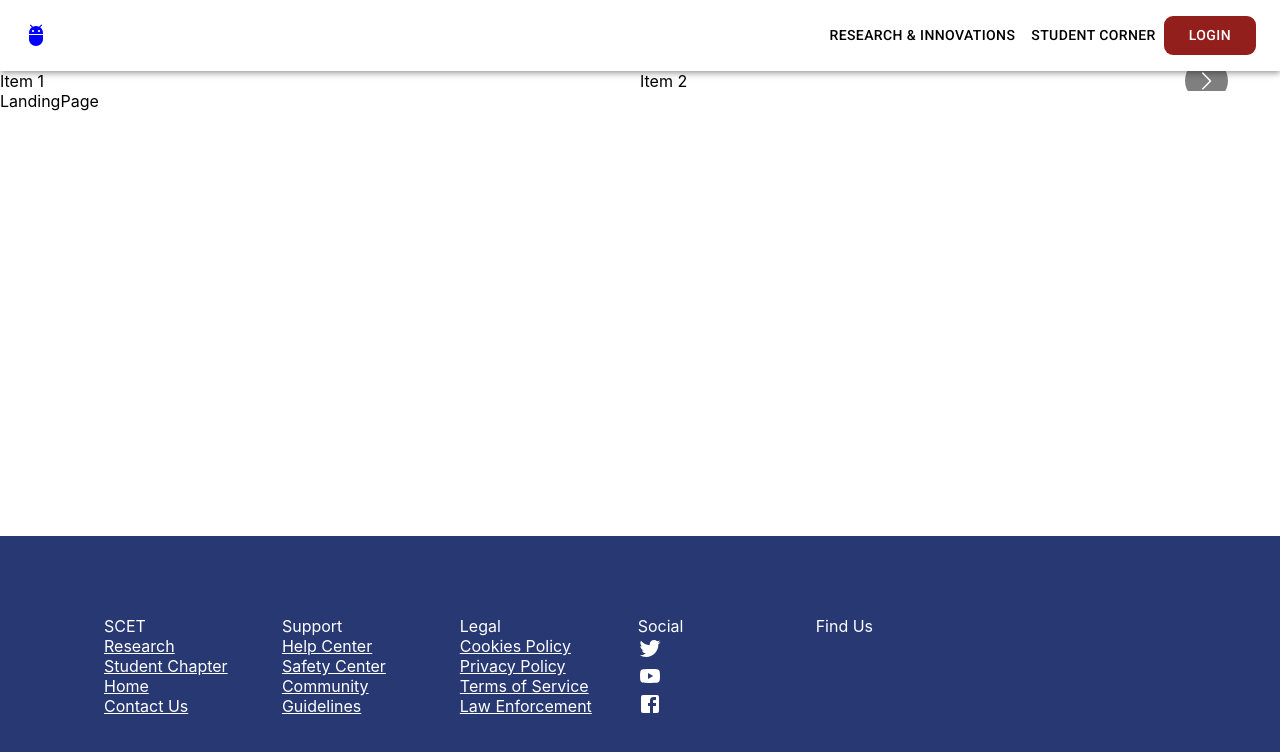
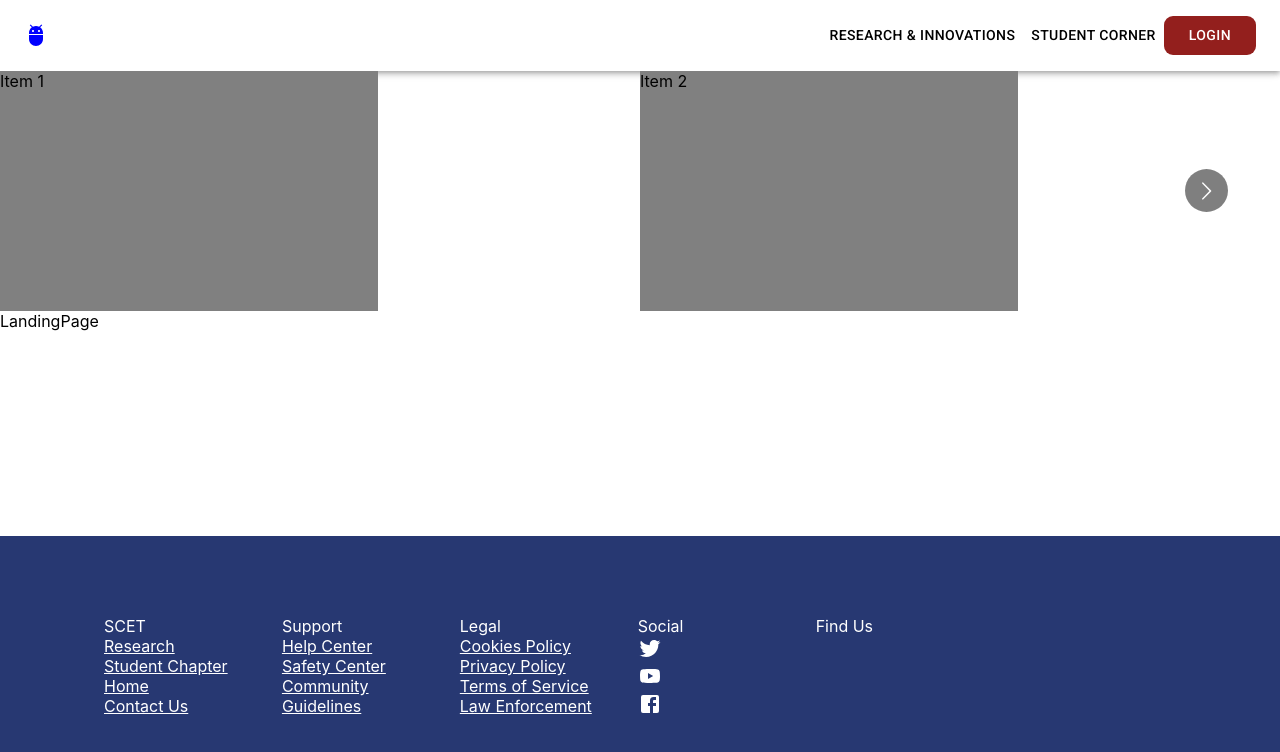
Before and after one commit to Gooner1886/systems-scet-portal, a React (Create React App) app: page / in a window 1280 px wide. Shown: the top 752 px of the page. Built offline with nearby package versions, Linux system fonts and the light colour scheme.

Commit message:
Commit 4

```diff
--- a/src/components/views/CarouselBar.js
+++ b/src/components/views/CarouselBar.js
@@ -1,3 +1,4 @@
+import { color, width } from '@mui/system';
 import React from 'react'
 import Carousel from "react-multi-carousel";
 import "react-multi-carousel/lib/styles.css";
@@ -22,14 +23,21 @@ const responsive = {
   }
 };
 
+const CaroStyle = {
+  padding: '3.rem',
+  background: 'grey',
+  width: '23.62rem',
+  height: '15rem'
+}
+
 function CarouselBar() {
   return (
     <div>
         <Carousel responsive={responsive}>
-            <div>Item 1</div>
-            <div>Item 2</div>
-            <div>Item 3</div>
-            <div>Item 4</div>
+            <div style={CaroStyle}>Item 1</div>
+            <div style={CaroStyle}>Item 2</div>
+            <div style={CaroStyle}>Item 3</div>
+            <div style={CaroStyle}>Item 4</div>
         </Carousel>
     </div>
   )
```
Also changed, not shown: src/App.css (line endings or trailing spaces).
